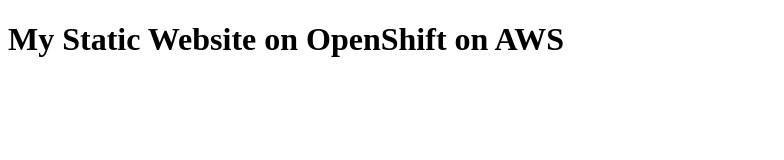
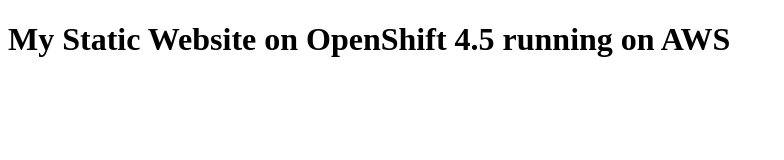
Before and after one commit to StenaIT/openshift-static-website-demo, a plain HTML site: page index.html in a window 1280 px wide. Shown: the whole page, without its empty margins (0-784 px from the left). Drawn offline with Linux system fonts and the light colour scheme.

Commit message:
Update index.html

```diff
--- a/index.html
+++ b/index.html
@@ -6,6 +6,6 @@
     <title>My static website</title>
 </head>
 <body>
-    <h1>My Static Website on OpenShift on AWS</h1>
+    <h1>My Static Website on OpenShift 4.5 running on AWS</h1>
 </body>
 </html>
```
